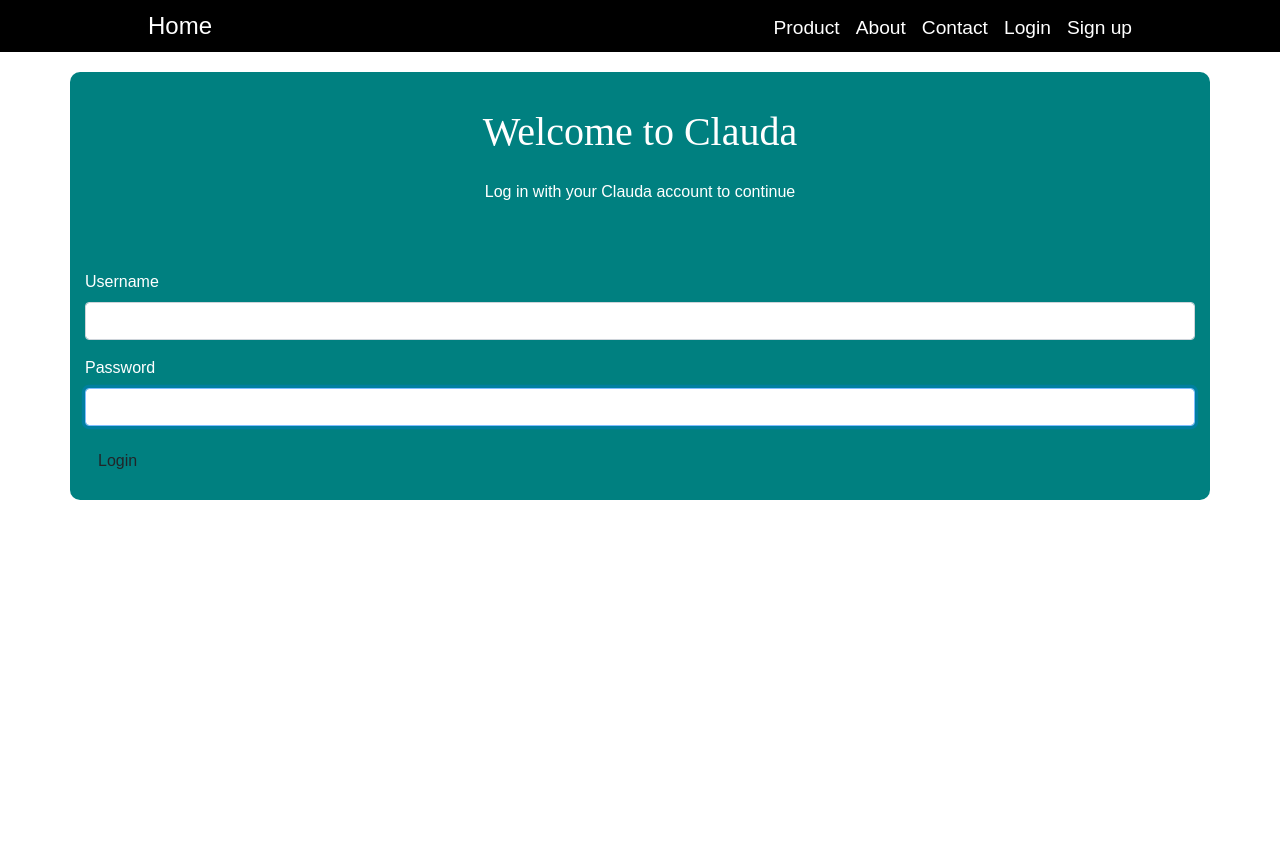
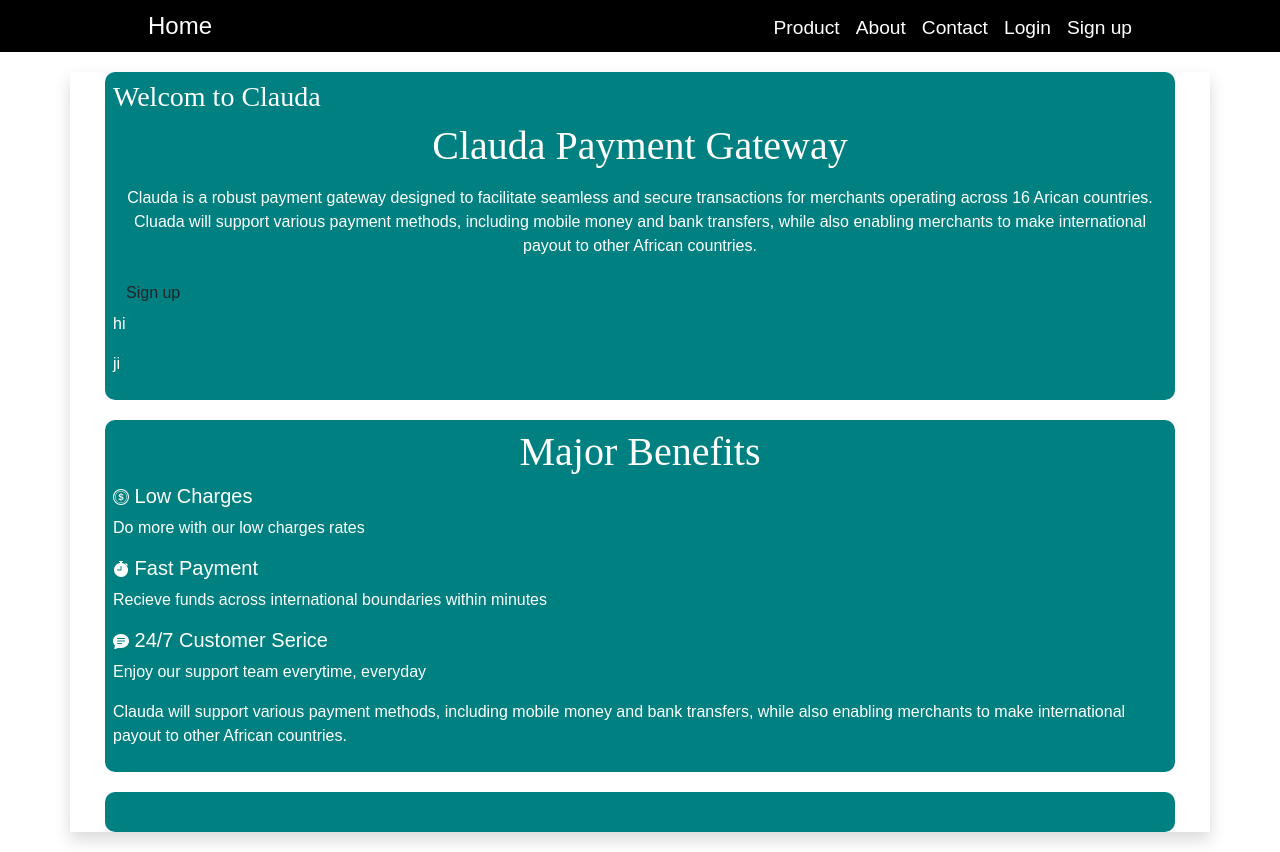
Before and after one commit to Monaj411/clauda-app, a React (Create React App) app: page / in a window 1280 px wide. Before the commit the page ends 800 px from the top, so only its background shows below. Built offline with nearby package versions, Linux system fonts and the light colour scheme.

Commit message:
adding route

```diff
--- a/src/App.js
+++ b/src/App.js
@@ -4,14 +4,28 @@ import './App.css';
 import Home from './component.jsx/home';
 
 import NavBar from './component.jsx/navBar';
+
 import Login from './component.jsx/loginForm';
 import { Route } from 'react-router-dom';
+import Product from './component.jsx/product';
+import About from './component.jsx/about';
+import Sign from './component.jsx/signIn';
+import Contact from './component.jsx/contact';
 
 function App() {
   return (
     <React.Fragment>
       <NavBar />
-      <Login />
+      <div className='content'>
+      <Route path="/product" component={Product} />
+      <Route path="/about" component={About} />
+      <Route path="/login" component={Login} />
+      <Route path="/sign" component={Sign} />
+      <Route path="/contact" component={Contact}/>
+      <Route path="/" component={Home} />
+
+
+      </div>
 
     </React.Fragment>
 
```
